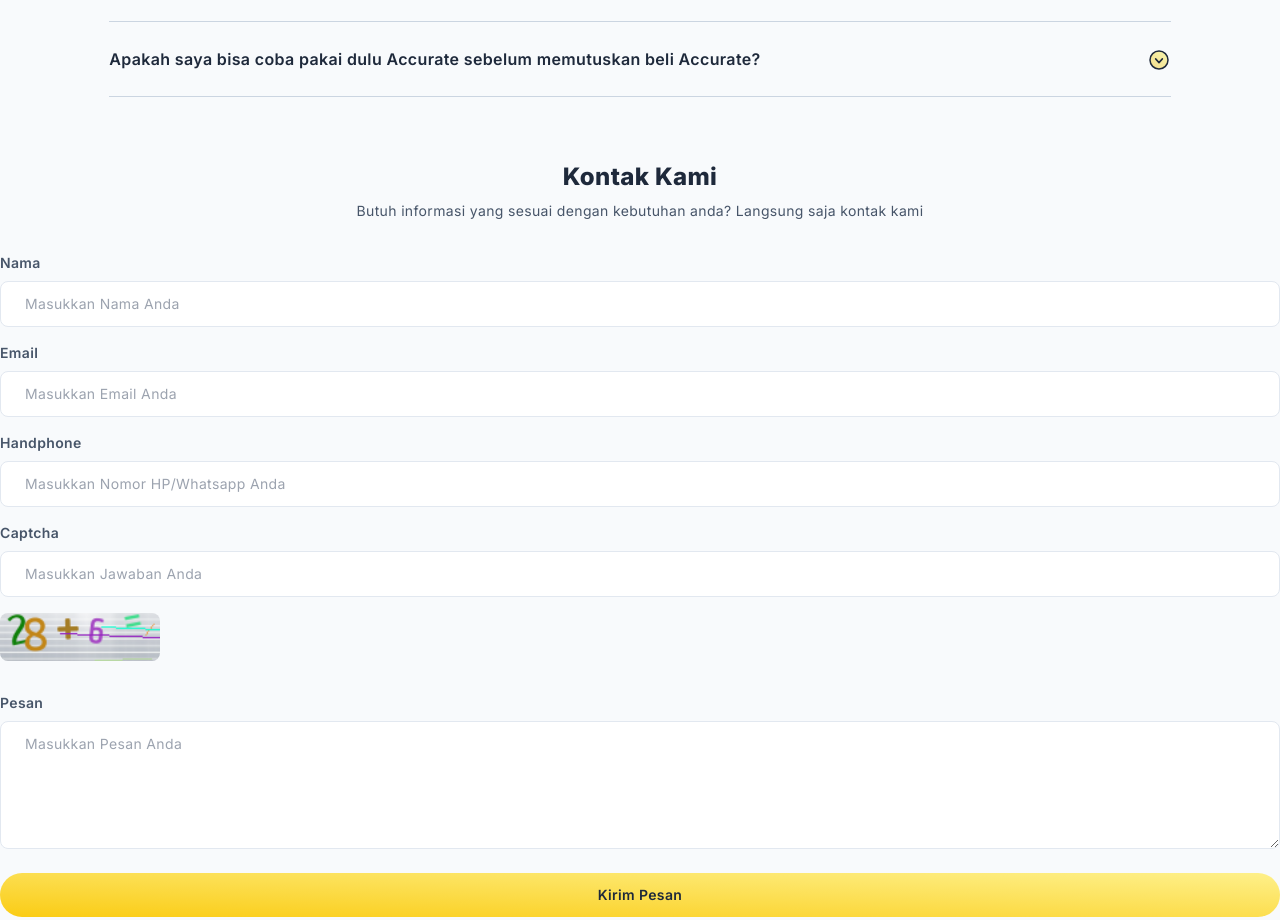
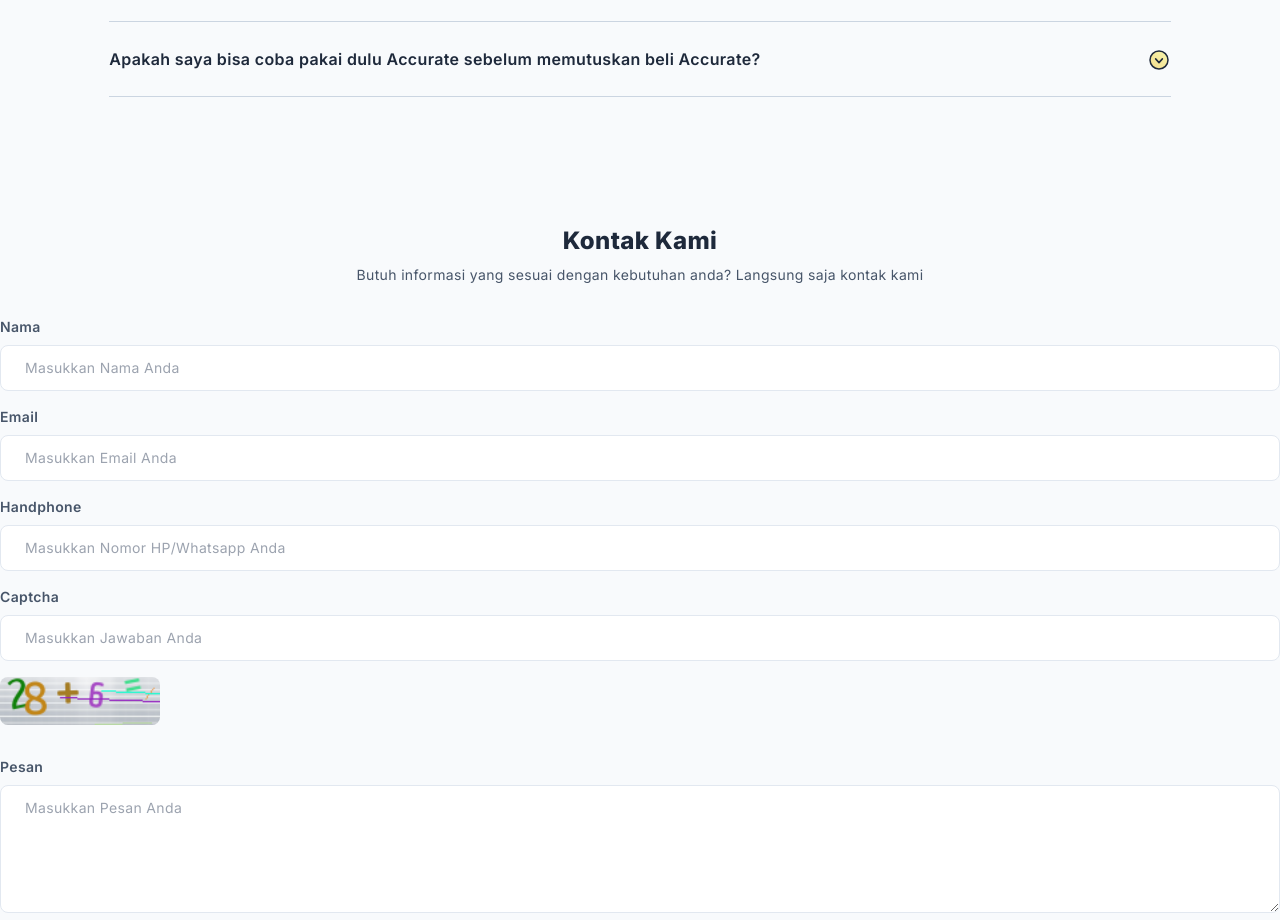
Before and after one commit to aflowcharsss/nusantara-ur, a website built with Vite: page index.html in a window 1280 px wide. Shown: the part 4487-5407 px from the top of the page. Built offline with nearby package versions, Linux system fonts and the light colour scheme.

Commit message:
Fix again Contact Us spacing [Done]

```diff
--- a/src/style/index.css
+++ b/src/style/index.css
@@ -445,7 +445,7 @@
 
 /* Contact Us */
 .contact {
-  @apply container mx-auto pt-8 pb-16;
+  @apply container mx-auto pt-24 pb-32;
 }
 
 .contact .form .wrapper {
```
